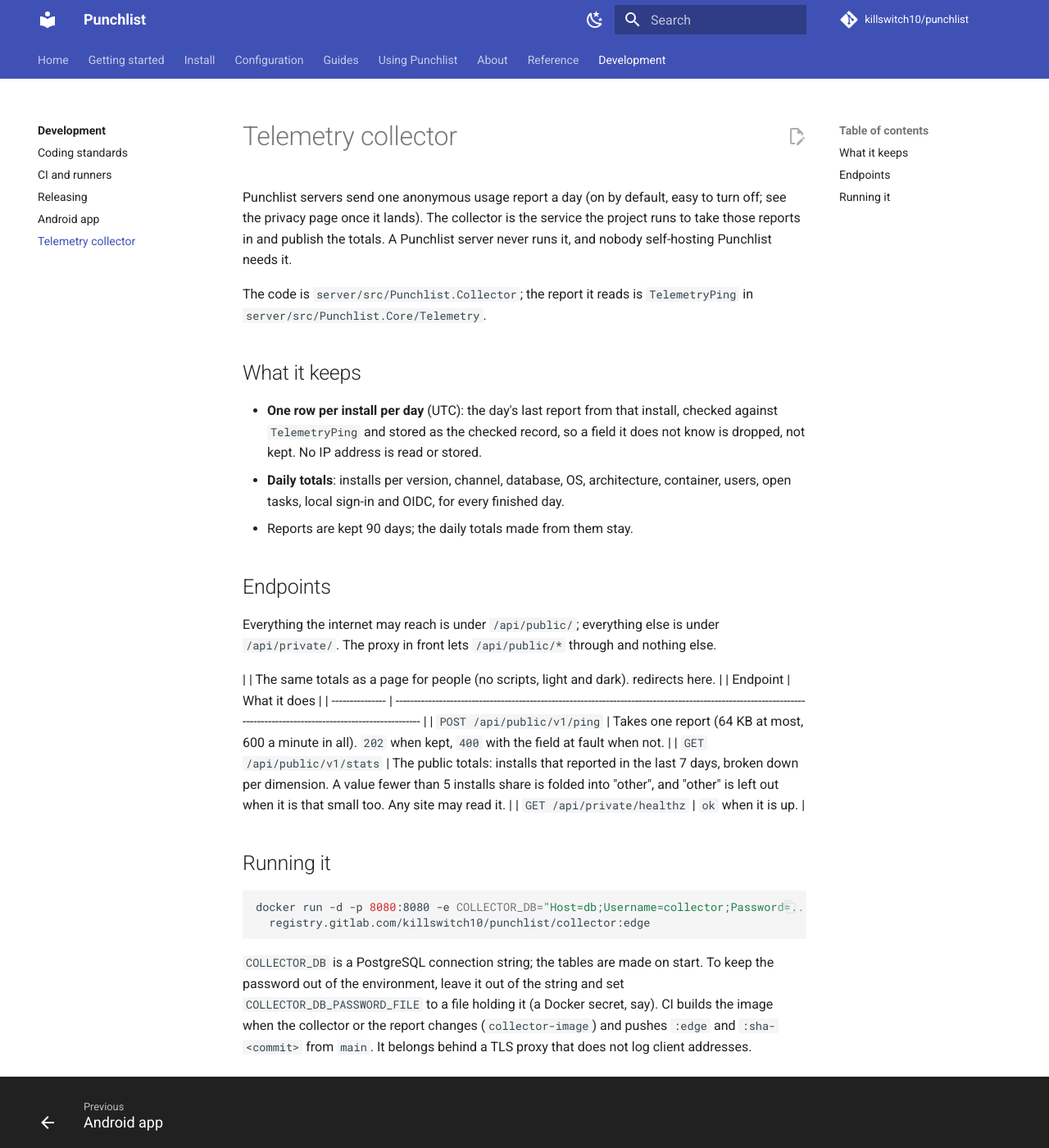
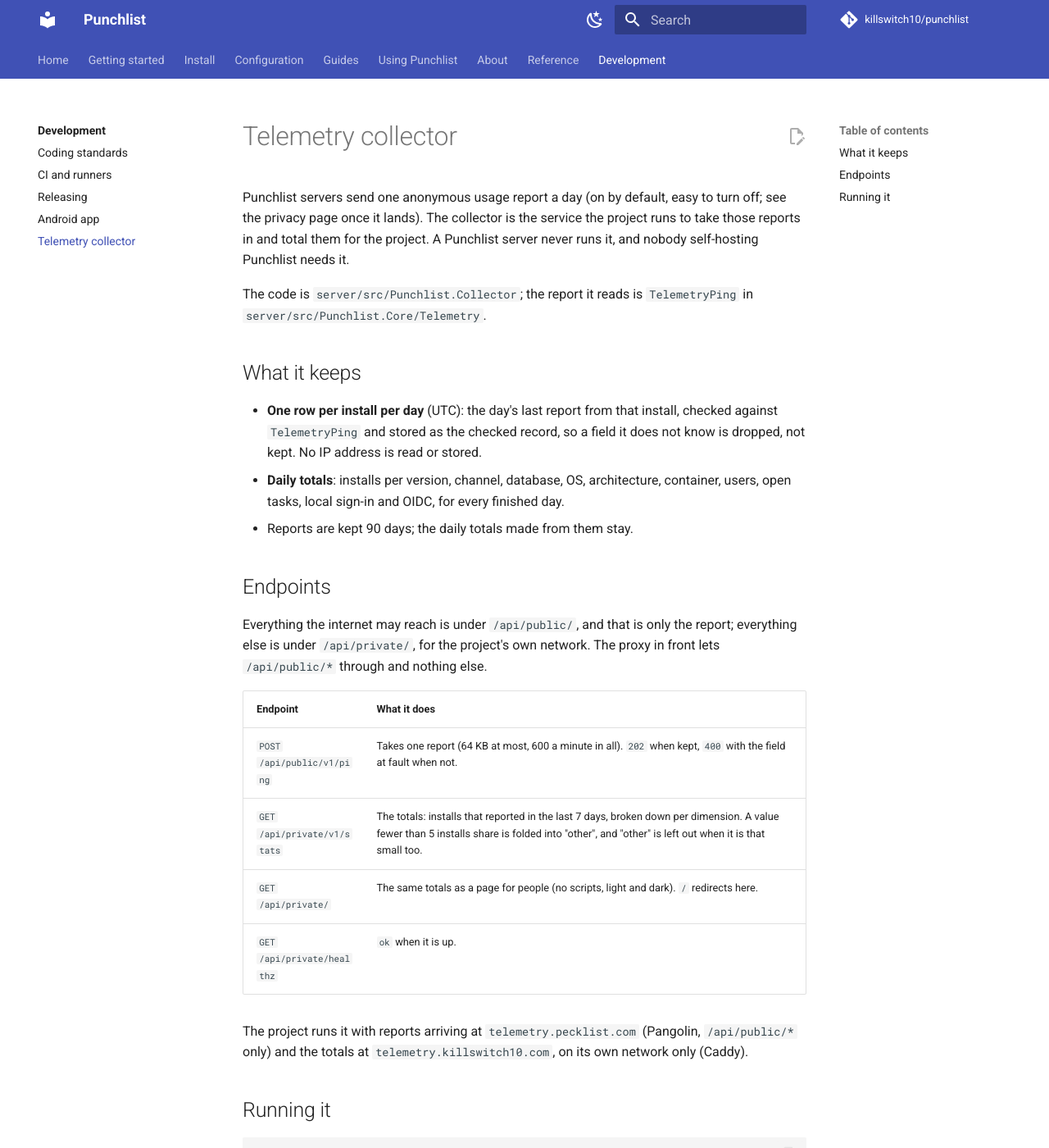
Before and after one commit to KillSwitchIO/PeckList, an MkDocs documentation site: the page built from docs/development/telemetry-collector.md, in a window 1280 px wide and 1400 px high. Shown: the whole window at 82% size. Built offline with MkDocs 1.6.1 and Material for MkDocs 9.7.7, drawn with Linux system fonts in a browser that asks for light colours; comment, search, counter and statistics services are not loaded.

Commit message:
feat(telemetry): totals private, reports to telemetry.pecklist.com

```diff
--- a/docs/development/telemetry-collector.md
+++ b/docs/development/telemetry-collector.md
@@ -2,7 +2,7 @@
 
 Punchlist servers send one anonymous usage report a day (on by default, easy to turn off; see the
 privacy page once it lands). The collector is the service the project runs to take those reports in
-and publish the totals. A Punchlist server never runs it, and nobody self-hosting Punchlist needs
+and total them for the project. A Punchlist server never runs it, and nobody self-hosting Punchlist needs
 it.
 
 The code is `server/src/Punchlist.Collector`; the report it reads is `TelemetryPing` in
@@ -19,16 +19,19 @@ The code is `server/src/Punchlist.Collector`; the report it reads is `TelemetryP
 
 ## Endpoints
 
-Everything the internet may reach is under `/api/public/`; everything else is under
-`/api/private/`. The proxy in front lets `/api/public/*` through and nothing else.
+Everything the internet may reach is under `/api/public/`, and that is only the report; everything
+else is under `/api/private/`, for the project's own network. The proxy in front lets
+`/api/public/*` through and nothing else.
 
+| Endpoint                    | What it does                                                                                                                                                                       |
+| --------------------------- | ---------------------------------------------------------------------------------------------------------------------------------------------------------------------------------- |
+| `POST /api/public/v1/ping`  | Takes one report (64 KB at most, 600 a minute in all). `202` when kept, `400` with the field at fault when not.                                                                    |
+| `GET /api/private/v1/stats` | The totals: installs that reported in the last 7 days, broken down per dimension. A value fewer than 5 installs share is folded into "other", and "other" is left out when it is that small too. |
+| `GET /api/private/`         | The same totals as a page for people (no scripts, light and dark). `/` redirects here.                                                                                             |
+| `GET /api/private/healthz`  | `ok` when it is up.                                                                                                                                                                |
 
-|  | The same totals as a page for people (no scripts, light and dark).  redirects here. |
-| Endpoint        | What it does                                                                                                                                                       |
-| --------------- | ------------------------------------------------------------------------------------------------------------------------------------------------------------------ |
-| `POST /api/public/v1/ping` | Takes one report (64 KB at most, 600 a minute in all). `202` when kept, `400` with the field at fault when not.                                                     |
-| `GET /api/public/v1/stats` | The public totals: installs that reported in the last 7 days, broken down per dimension. A value fewer than 5 installs share is folded into "other", and "other" is left out when it is that small too. Any site may read it. |
-| `GET /api/private/healthz` | `ok` when it is up.                                                                                                                                                |
+The project runs it with reports arriving at `telemetry.pecklist.com` (Pangolin, `/api/public/*`
+only) and the totals at `telemetry.killswitch10.com`, on its own network only (Caddy).
 
 ## Running it
 
```
Also changed, not shown: docs/configuration/reference.md (+1 -2 lines), docs/using/privacy.md (+3 -2 lines), 7 other files.
